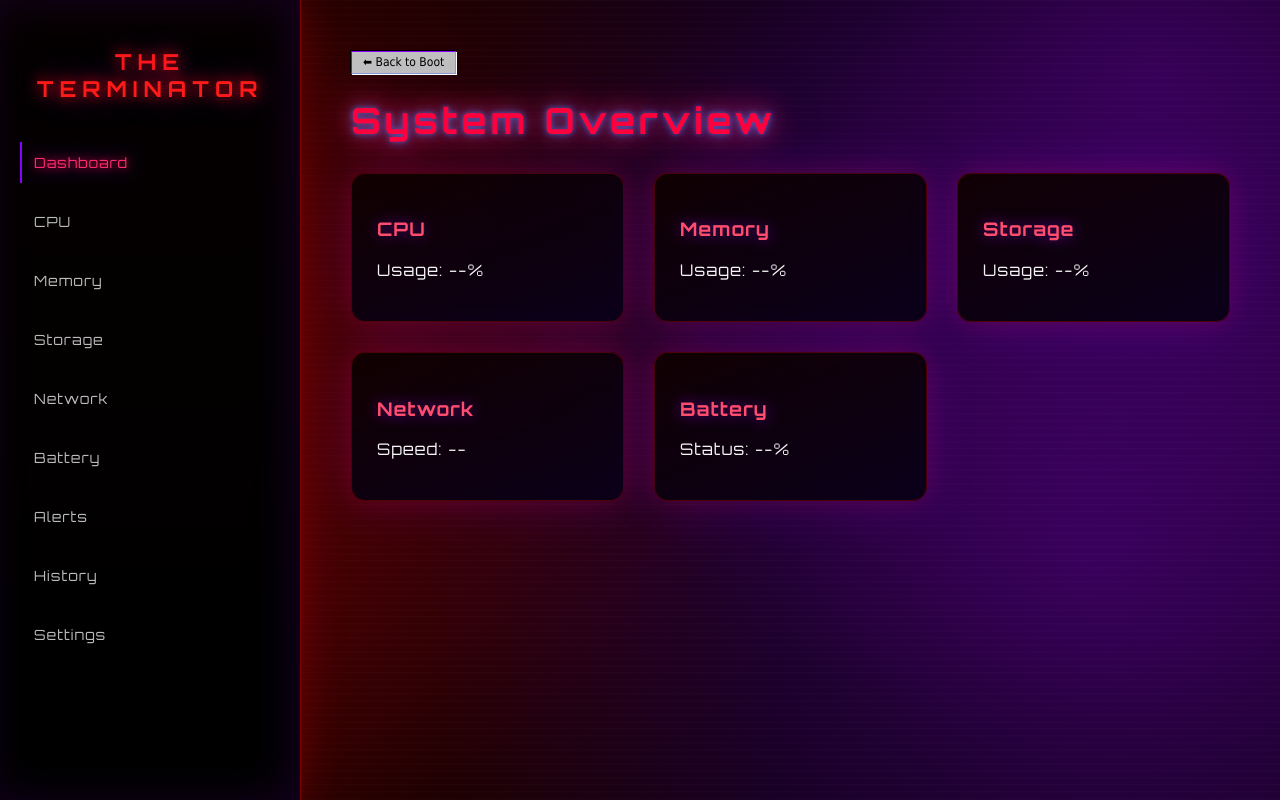
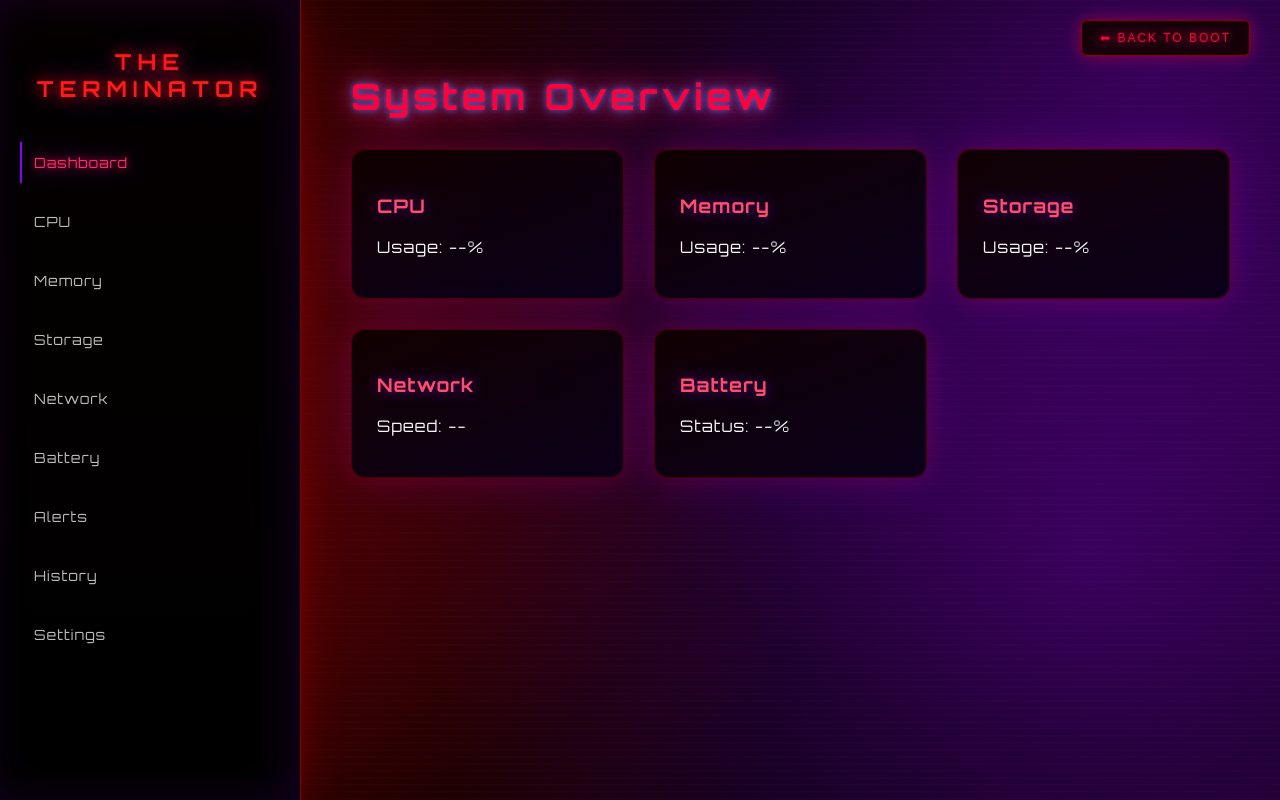
Before and after one commit to ushnadar/The-Terminator, a React (Vite) app: page /dashboard in a window 1280 px wide. Built offline with nearby package versions, Linux system fonts and the light colour scheme; no server answers.

Commit message:
Back To Boot button Fixed

```diff
--- a/src/App.jsx
+++ b/src/App.jsx
@@ -1,4 +1,4 @@
-import { BrowserRouter as Router, Routes, Route } from "react-router-dom";
+import { BrowserRouter as Router, Routes, Route, useNavigate } from "react-router-dom";
 import Sidebar from "./components/sidebar";
 import BootScreen from "./pages/BootScreen";
 import MainPage from "./pages/MainPage";
@@ -13,13 +13,17 @@ import Settings from "./pages/Settings";
 
 /* Layout Wrapper */
 function Layout({ children }) {
+  const navigate = useNavigate();
+
   return (
     <div className="app-container">
       <Sidebar />
+
       <div className="content">
+        {/* FIXED GLOBAL BACK BUTTON */}
         <button
-          className="win98-btn"
-          onClick={() => window.location.href = "/"}
+          className="back-boot-btn"
+          onClick={() => navigate("/")}
         >
           ⬅ Back to Boot
         </button>
--- a/src/theme.css
+++ b/src/theme.css
@@ -121,14 +121,14 @@ body::after {
 }
 
 /* ============================= */
-/* BACK BUTTON */
+/* BACK TO BOOT BUTTON - GLOBAL */
 /* ============================= */
 
 .back-boot-btn {
-  position: absolute;
+  position: fixed;
   top: 20px;
   right: 30px;
-  z-index: 999;
+  z-index: 9999;
 
   padding: 10px 18px;
   font-size: 12px;
@@ -252,7 +252,6 @@ h3 {
 .boot-screen {
   height: 100vh;
 
-  /* SAME AS MAIN PAGE */
   background:
     radial-gradient(circle at 15% 30%, rgba(255, 0, 0, 0.22), transparent 50%),
     radial-gradient(circle at 85% 70%, rgba(160, 0, 255, 0.28), transparent 55%),
@@ -352,14 +351,13 @@ h3 {
 }
 
 /* ============================= */
-/* SETTINGS INPUTS (SMALL + MORE GREY WHEN DISABLED) */
+/* SETTINGS INPUTS */
 /* ============================= */
 
 .input-group {
   margin-bottom: 14px;
 }
 
-/* small width */
 .input-field {
   width: 200px;
   padding: 6px 8px;
@@ -371,20 +369,17 @@ h3 {
   box-sizing: border-box;
 }
 
-/* white on focus */
 .input-field:focus {
   background-color: #ffffff;
   outline: none;
   border-color: #ff3c3c;
 }
 
-/* MORE GREY WHEN DISABLED (dark & clearly inactive) */
 .input-field:disabled {
   background-color: #7a7a7a;
   color: #555;
 }
 
-/* percent inside (like 35%) */
 .percent-input {
   position: relative;
   width: 200px;
@@ -401,12 +396,10 @@ h3 {
   pointer-events: none;
 }
 
-/* space for % */
 .percent-input .input-field {
   padding-right: 22px;
 }
 
-/* file input same style */
 input[type="file"].input-field {
   width: 200px;
   padding: 4px 6px;
```
